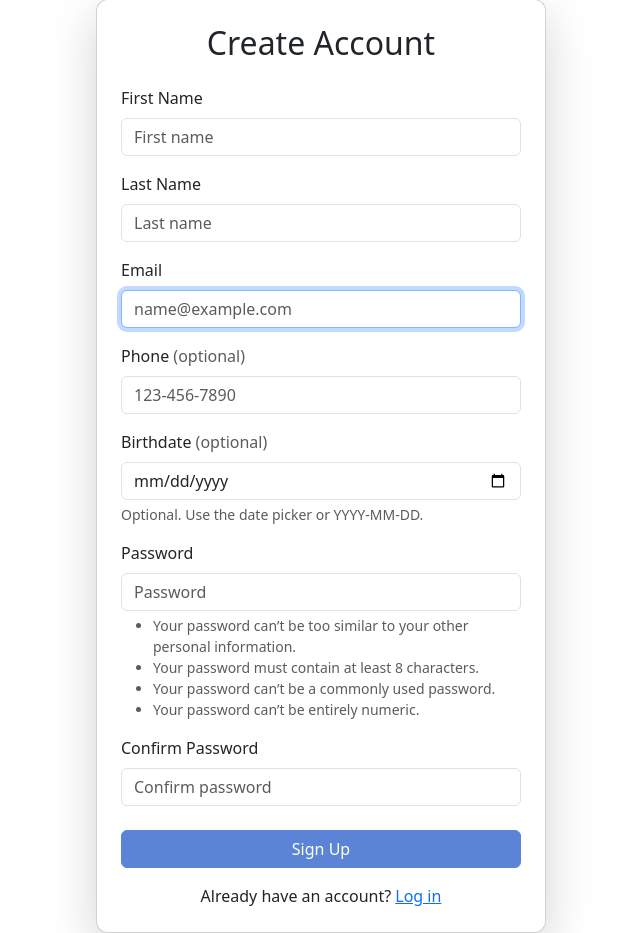
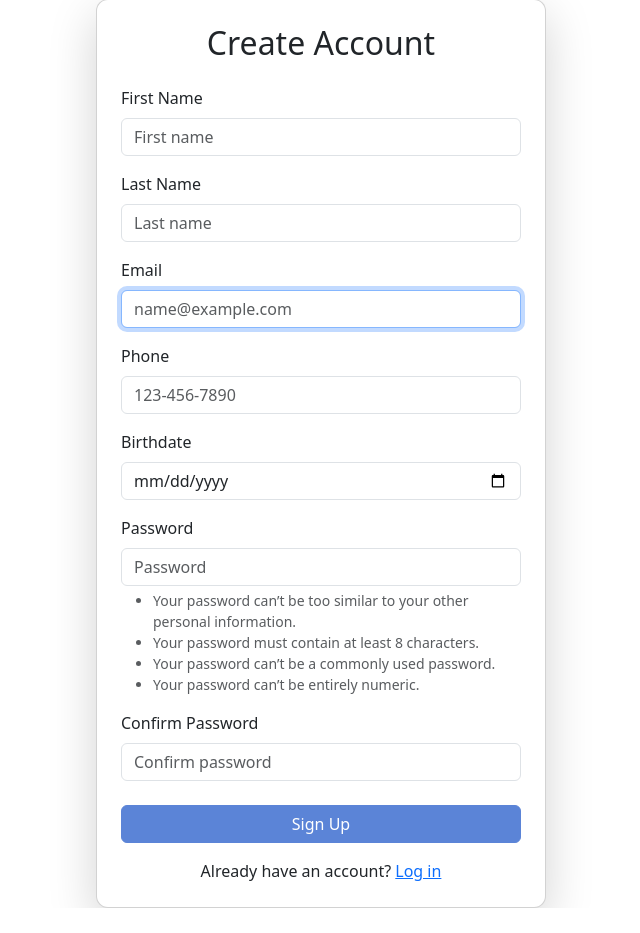
Before and after one commit to cherrylin16/showUp, a Django app: page /accounts/signup/ in a window 1280 px wide. Shown: the part 63-996 px from the top of the page, without its empty margins (319-959 px from the left). After the commit the page ends 971 px from the top, so only its background shows below. Run offline with Django 5.2, Linux system fonts and the light colour scheme.

Commit message:
Stuff does not say its optional

```diff
--- a/showUp/accounts/forms.py
+++ b/showUp/accounts/forms.py
@@ -54,7 +54,7 @@ class SignUpForm(UserCreationForm):
             "placeholder": "Confirm password",
         })
 
-        self.fields["birthdate"].help_text = "Optional. Use the date picker or YYYY-MM-DD."
+        # self.fields["birthdate"].help_text = "Optional. Use the date picker or YYYY-MM-DD."
         # self.fields["password1"].help_text = "Your password must meet the rules listed below."
 
 
--- a/showUp/accounts/templates/accounts/signup.html
+++ b/showUp/accounts/templates/accounts/signup.html
@@ -60,7 +60,7 @@
             <!-- Phone -->
             <div class="mb-3">
                 <label class="form-label">
-                    Phone <span class="text-muted">(optional)</span>
+                    Phone <span class="text-muted"></span>
                 </label>
                 {{ form.phone }}
                 {% for error in form.phone.errors %}
@@ -71,7 +71,7 @@
             <!-- Birthdate -->
             <div class="mb-3">
                 <label class="form-label">
-                    Birthdate <span class="text-muted">(optional)</span>
+                    Birthdate <span class="text-muted"></span>
                 </label>
                 {{ form.birthdate }}
 
```
